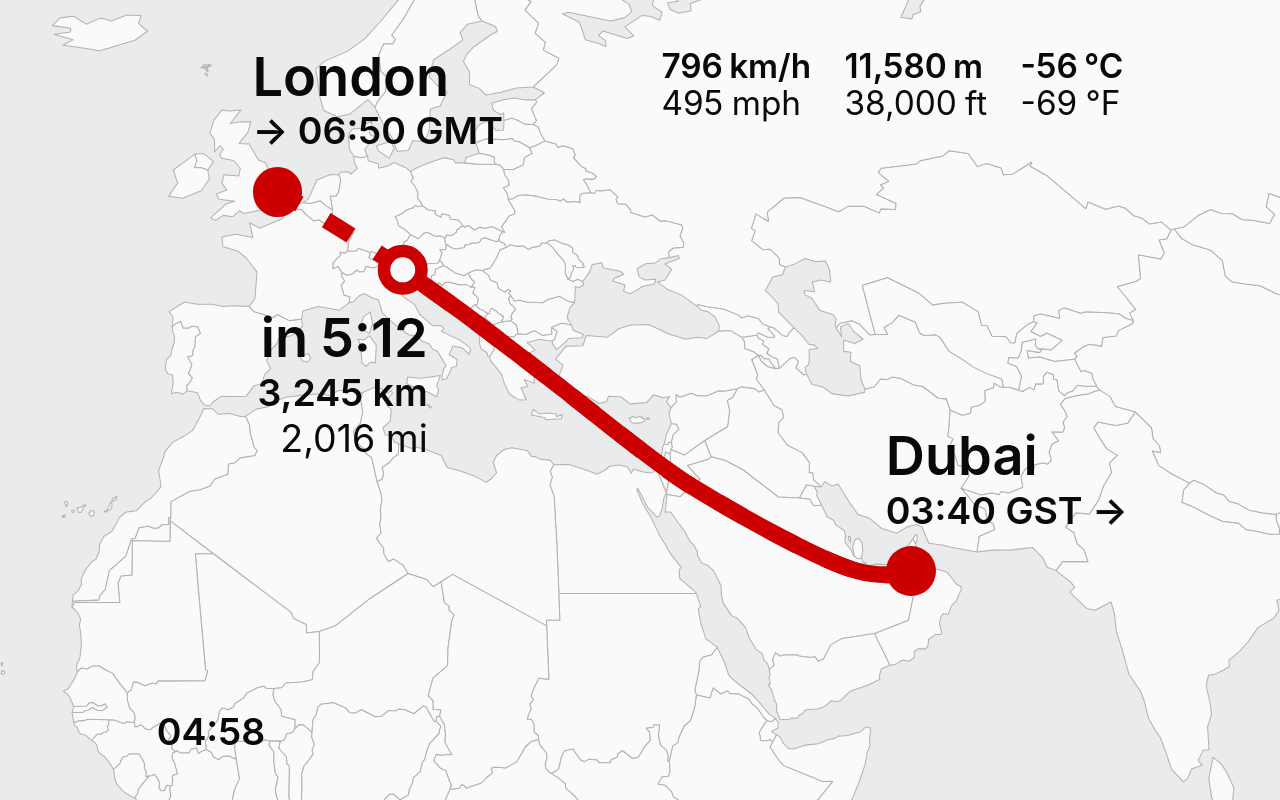
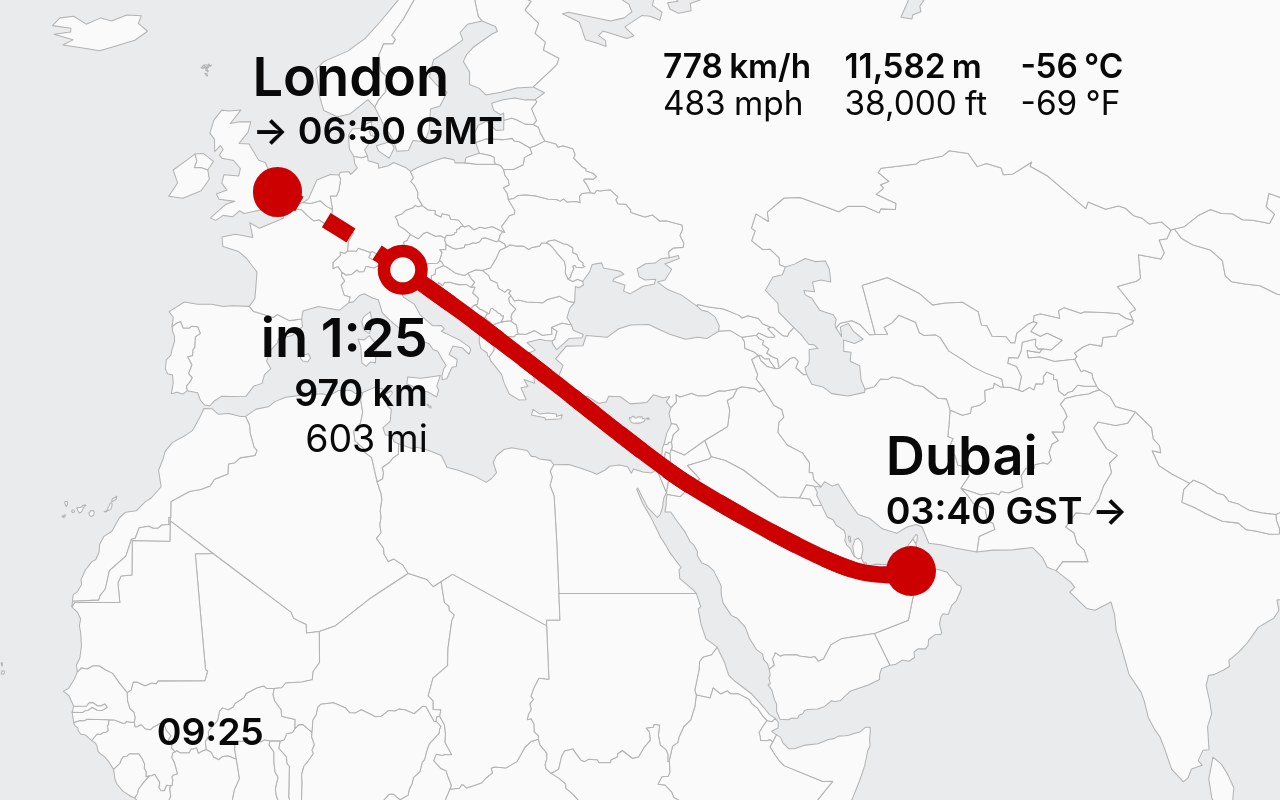
Before and after one commit to adamplesnik/flight-progress-prototype, a React (Vite) app: page / in a window 1280 px wide. Built offline with nearby package versions, Linux system fonts and the light colour scheme; a web font is replaced by a local one.

Commit message:
Animate data

```diff
--- a/src/App.tsx
+++ b/src/App.tsx
@@ -1,4 +1,5 @@
-import { useEffect, useRef, useState } from "react"
+import { useCallback, useEffect, useRef, useState } from "react"
+import { readoutAt, type FlightReadout } from "./flightData"
 
 const assetPath = "/assets"
 const routeGeometry =
@@ -24,38 +25,44 @@ function CityCluster({ city, time, className }: CityClusterProps) {
   )
 }
 
-function FlightData() {
+function FlightData({ data }: { data: FlightReadout }) {
   return (
     <dl className="flight-data" aria-label="Current flight conditions">
       <div>
         <dt>
-          796 <span>km/h</span>
+          {data.kmh} <span>km/h</span>
         </dt>
         <dd>
-          495 <span>mph</span>
+          {data.mph} <span>mph</span>
         </dd>
       </div>
       <div>
         <dt>
-          11,580 <span>m</span>
+          {data.meters} <span>m</span>
         </dt>
         <dd>
-          38,000 <span>ft</span>
+          {data.feet} <span>ft</span>
         </dd>
       </div>
       <div>
         <dt>
-          -56 <span>°C</span>
+          {data.celsius} <span>°C</span>
         </dt>
         <dd>
-          -69 <span>°F</span>
+          {data.fahrenheit} <span>°F</span>
         </dd>
       </div>
     </dl>
   )
 }
 
-function AnimatedRoute() {
+function AnimatedRoute({
+  data,
+  onReadout,
+}: {
+  data: FlightReadout
+  onReadout: (data: FlightReadout) => void
+}) {
   const routeRef = useRef<SVGPathElement>(null)
   const flownRef = useRef<SVGPathElement>(null)
   const markerRef = useRef<SVGGElement>(null)
@@ -95,6 +102,7 @@ function AnimatedRoute() {
       const point = route.getPointAtLength(routeLength * progress)
       flown.setAttribute("stroke-dasharray", `${progress} 1`)
       marker.setAttribute("transform", `translate(${point.x} ${point.y})`)
+      onReadout(readoutAt(progress))
     }
 
     if (reducedMotion) {
@@ -116,7 +124,7 @@ function AnimatedRoute() {
 
     frame = window.requestAnimationFrame(animate)
     return () => window.cancelAnimationFrame(frame)
-  }, [])
+  }, [onReadout])
 
   return (
     <>
@@ -150,10 +158,10 @@ function AnimatedRoute() {
           <foreignObject x="-150" y="40" width="174" height="150">
             <div className="marker-data">
               <p className="time-left">
-                <span>in</span> 5:12
+                <span>in</span> {data.remaining}
               </p>
-              <p className="distance-primary">3,245 km</p>
-              <p className="distance-secondary">2,016 mi</p>
+              <p className="distance-primary">{data.km} km</p>
+              <p className="distance-secondary">{data.miles} mi</p>
             </div>
           </foreignObject>
           <circle
@@ -174,6 +182,17 @@ function AnimatedRoute() {
 }
 
 function App() {
+  const [data, setData] = useState(() => readoutAt(initialFlightProgress))
+  const onReadout = useCallback((next: FlightReadout) => {
+    setData((prev) =>
+      (Object.keys(next) as (keyof FlightReadout)[]).every(
+        (k) => prev[k] === next[k],
+      )
+        ? prev
+        : next,
+    )
+  }, [])
+
   return (
     <main className="flight-map">
       <div className="scene">
@@ -184,7 +203,7 @@ function App() {
           aria-hidden="true"
         />
 
-        <AnimatedRoute />
+        <AnimatedRoute data={data} onReadout={onReadout} />
 
         <CityCluster
           city="London"
@@ -198,10 +217,10 @@ function App() {
           className="dubai-cluster"
         />
 
-        <FlightData />
+        <FlightData data={data} />
 
-        <time className="local-time" dateTime="04:58">
-          04:58
+        <time className="local-time" dateTime={data.clock}>
+          {data.clock}
         </time>
       </div>
     </main>
--- /dev/null
+++ b/src/flightData.ts
@@ -0,0 +1,152 @@
+// Flight profile sampled every 5 minutes: [speed km/h, altitude ft, temp °C, remaining km]
+// Departure Dubai 03:40 GST, total flight 7h10 (430 min).
+const samples: [number, number, number, number][] = [
+  [0, 0, 25, 5490],
+  [466, 7400, 10, 5462],
+  [554, 15800, -7, 5420],
+  [640, 22400, -20, 5370],
+  [690, 28000, -31, 5315],
+  [740, 31800, -39, 5255],
+  [771, 34000, -44, 5192],
+  [802, 34000, -44, 5127],
+  [806, 34000, -44, 5060],
+  [810, 34000, -44, 4992],
+  [814, 34000, -44, 4925],
+  [817, 34000, -45, 4857],
+  [821, 34000, -45, 4788],
+  [823, 34000, -45, 4720],
+  [825, 34000, -45, 4651],
+  [826, 34000, -46, 4583],
+  [827, 34000, -46, 4514],
+  [826, 34000, -46, 4445],
+  [825, 34000, -46, 4376],
+  [823, 34000, -46, 4307],
+  [821, 34000, -47, 4239],
+  [818, 34000, -47, 4170],
+  [814, 34000, -47, 4102],
+  [811, 34000, -47, 4035],
+  [806, 34000, -47, 3967],
+  [802, 35700, -51, 3900],
+  [798, 36000, -52, 3834],
+  [794, 36000, -52, 3767],
+  [790, 36000, -52, 3701],
+  [786, 36000, -52, 3636],
+  [783, 36000, -53, 3570],
+  [780, 36000, -53, 3505],
+  [778, 36000, -53, 3440],
+  [777, 36000, -53, 3375],
+  [777, 36000, -53, 3311],
+  [777, 36000, -54, 3246],
+  [778, 36000, -54, 3181],
+  [779, 36000, -54, 3116],
+  [782, 36000, -54, 3051],
+  [785, 36000, -54, 2986],
+  [788, 36000, -55, 2921],
+  [792, 36000, -55, 2855],
+  [796, 36000, -55, 2789],
+  [800, 36000, -55, 2722],
+  [805, 36000, -56, 2655],
+  [809, 36000, -56, 2588],
+  [813, 36000, -56, 2520],
+  [816, 36000, -56, 2453],
+  [820, 36000, -56, 2384],
+  [822, 37700, -56, 2316],
+  [824, 38000, -56, 2247],
+  [826, 38000, -56, 2179],
+  [826, 38000, -56, 2110],
+  [826, 38000, -56, 2041],
+  [826, 38000, -56, 1972],
+  [824, 38000, -56, 1903],
+  [822, 38000, -56, 1835],
+  [819, 38000, -56, 1766],
+  [816, 38000, -56, 1698],
+  [812, 38000, -56, 1630],
+  [808, 38000, -56, 1563],
+  [803, 38000, -56, 1496],
+  [799, 38000, -56, 1429],
+  [795, 38000, -56, 1363],
+  [791, 38000, -56, 1297],
+  [787, 38000, -56, 1231],
+  [784, 38000, -56, 1165],
+  [781, 38000, -56, 1100],
+  [779, 38000, -56, 1035],
+  [777, 38000, -56, 970],
+  [777, 38000, -56, 906],
+  [777, 38000, -56, 841],
+  [777, 38000, -56, 776],
+  [779, 38000, -56, 711],
+  [781, 38000, -56, 646],
+  [784, 38000, -56, 581],
+  [787, 38000, -56, 516],
+  [791, 38000, -56, 450],
+  [795, 38000, -56, 384],
+  [799, 38000, -56, 317],
+  [761, 34000, -56, 251],
+  [660, 24000, -40, 192],
+  [570, 16000, -24, 141],
+  [495, 11000, -14, 97],
+  [429, 6600, -6, 58],
+  [354, 3200, 1, 26],
+  [250, 0, 7, 0],
+]
+
+export const STEP_MIN = 5
+export const TOTAL_MIN = (samples.length - 1) * STEP_MIN // 430
+const DEPARTURE_GST_MIN = 3 * 60 + 40
+
+const KMH_PER_KNOT = 1.852
+const MPH_PER_KNOT = 1.15078
+const M_PER_FT = 0.3048
+const MI_PER_KM = 0.621371
+
+const roundTo = (value: number, step: number) => Math.round(value / step) * step
+const lerp = (a: number, b: number, t: number) => a + (b - a) * t
+const pad = (n: number) => String(n).padStart(2, "0")
+const fmt = (n: number) => n.toLocaleString("en-US")
+
+export type FlightReadout = {
+  clock: string
+  remaining: string
+  kmh: string
+  mph: string
+  meters: string
+  feet: string
+  celsius: string
+  fahrenheit: string
+  km: string
+  miles: string
+}
+
+/** progress: 0..1 across the whole flight. Values are interpolated linearly, then snapped. */
+export function readoutAt(progress: number): FlightReadout {
+  const minutes = Math.min(Math.max(progress, 0), 1) * TOTAL_MIN
+  const i = Math.min(Math.floor(minutes / STEP_MIN), samples.length - 2)
+  const t = (minutes - i * STEP_MIN) / STEP_MIN
+  const [s0, a0, c0, d0] = samples[i]
+  const [s1, a1, c1, d1] = samples[i + 1]
+
+  // time: whole minutes
+  const wholeMin = Math.floor(minutes)
+  const clockMin = (DEPARTURE_GST_MIN + wholeMin) % 1440
+  const left = TOTAL_MIN - wholeMin
+  // speed: nearest 5 knots
+  const knots = roundTo(lerp(s0, s1, t) / KMH_PER_KNOT, 5)
+  // altitude: nearest 100 ft
+  const feet = roundTo(lerp(a0, a1, t), 100)
+  // distance: nearest 10 km
+  const km = roundTo(lerp(d0, d1, t), 10)
+  const celsius = Math.round(lerp(c0, c1, t))
+
+  return {
+    clock: `${pad(Math.floor(clockMin / 60))}:${pad(clockMin % 60)}`,
+    remaining: `${Math.floor(left / 60)}:${pad(left % 60)}`,
+    kmh: fmt(Math.round(knots * KMH_PER_KNOT)),
+    mph: fmt(Math.round(knots * MPH_PER_KNOT)),
+    meters: fmt(Math.round(feet * M_PER_FT)),
+    feet: fmt(feet),
+    celsius: String(celsius),
+    fahrenheit: String(Math.round((celsius * 9) / 5 + 32)),
+    km: fmt(km),
+    miles: fmt(Math.round(km * MI_PER_KM)),
+  }
+}
```
